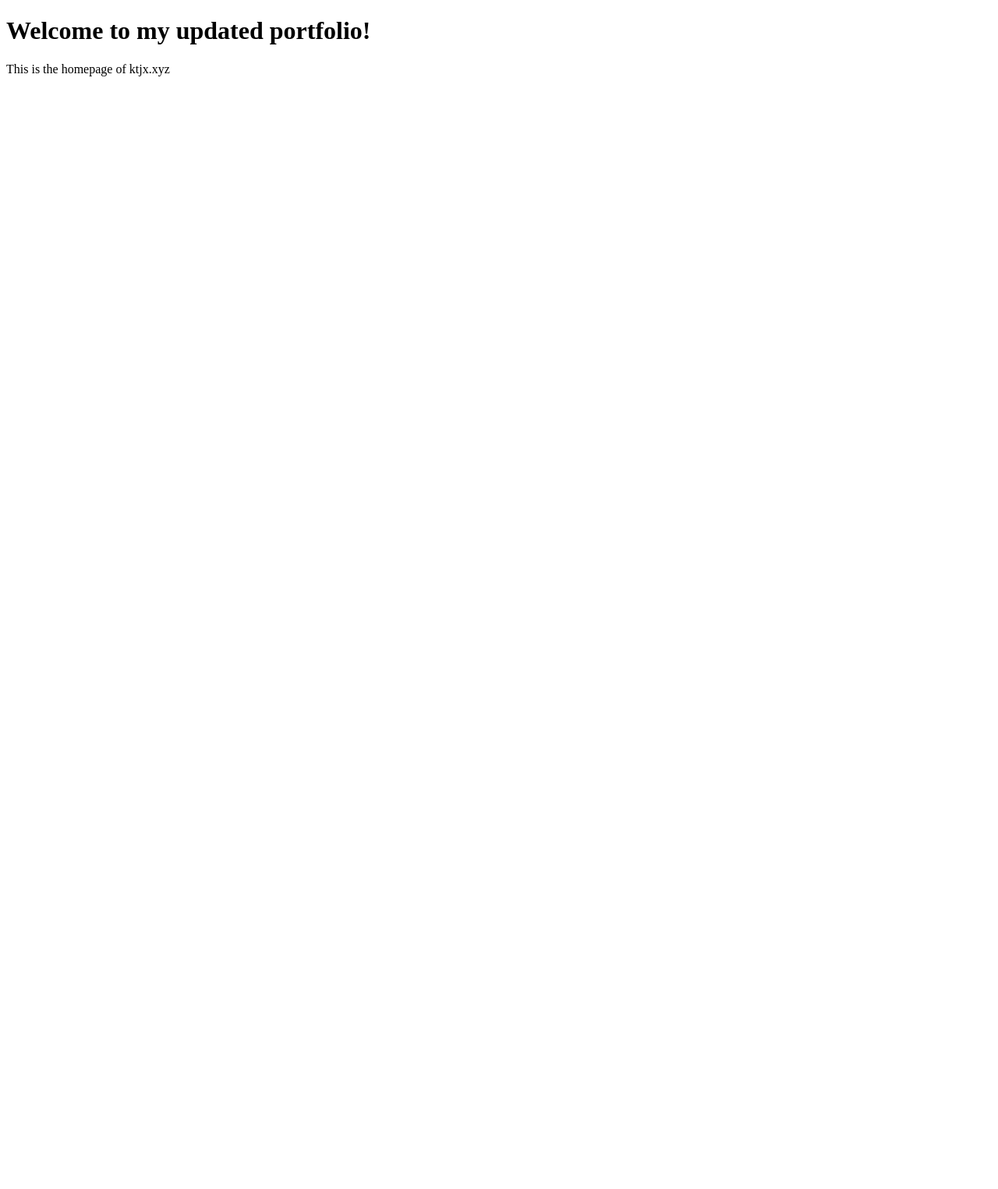
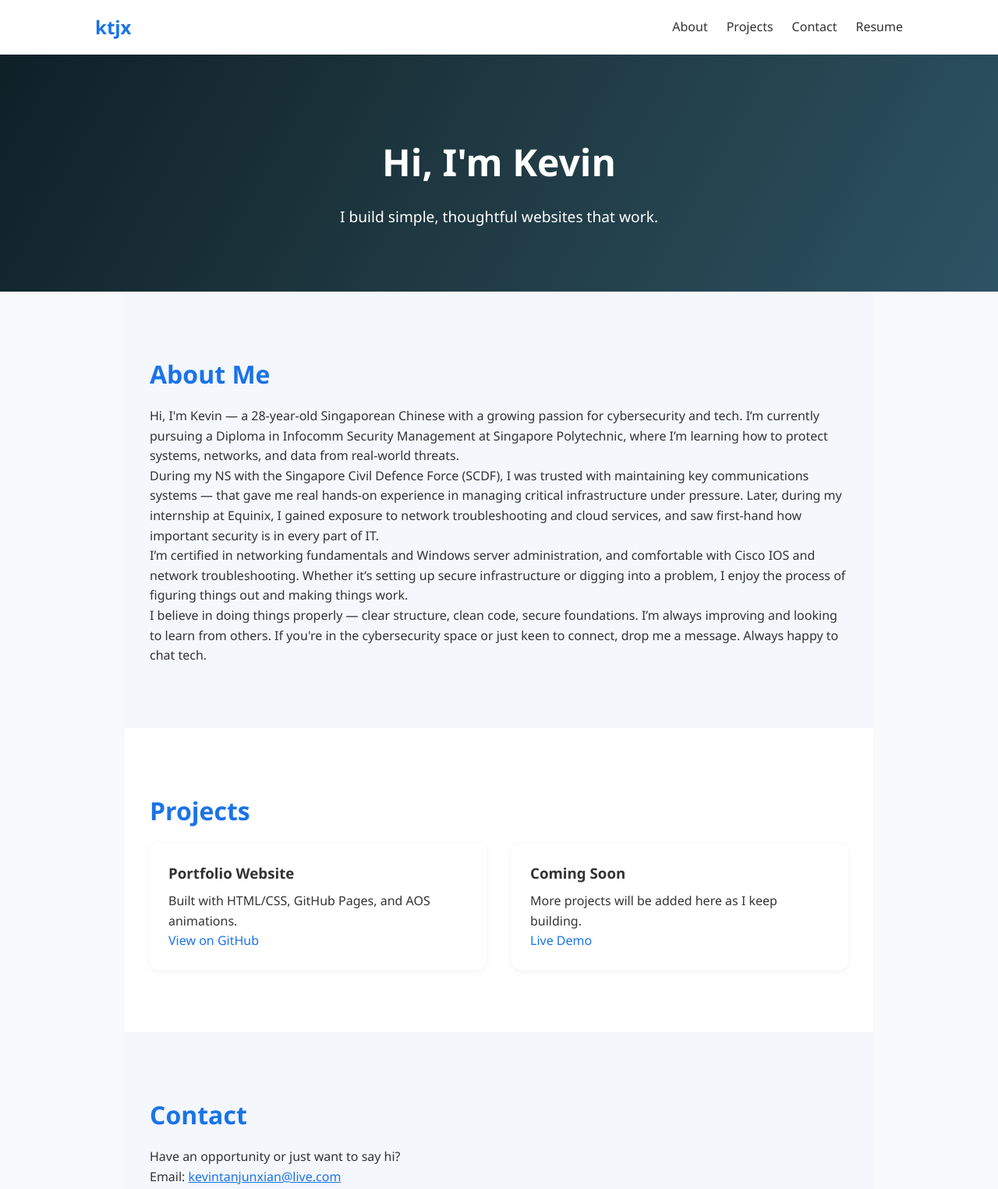
Before and after one commit to idevonic/ktjx.xyz, a plain HTML site: page index.html in a window 1280 px wide. Shown: the top 1525 px of the page at 78% size. Before the commit the page ends 800 px from the top, so only its background shows below. Drawn offline with nearby package versions, Linux system fonts and the light colour scheme.

Commit message:
updated code

```diff
--- a/index.html
+++ b/index.html
@@ -1,11 +1,87 @@
 <!DOCTYPE html>
-<html>
+<html lang="en">
 <head>
   <meta charset="UTF-8" />
-  <title>ktjx – Portfolio</title>
+  <meta name="viewport" content="width=device-width, initial-scale=1.0" />
+  <title>Kevin Tan – Portfolio</title>
+  <link rel="stylesheet" href="style/main.css" />
+  <link href="https://unpkg.com/aos@2.3.4/dist/aos.css" rel="stylesheet" />
 </head>
 <body>
-  <h1>Welcome to my updated portfolio!</h1>
-  <p>This is the homepage of ktjx.xyz</p>
+
+  <!-- Header -->
+  <header id="navbar">
+    <nav>
+      <div class="logo">ktjx</div>
+      <ul class="nav-links">
+        <li><a href="#about">About</a></li>
+        <li><a href="#projects">Projects</a></li>
+        <li><a href="#contact">Contact</a></li>
+        <li><a href="resume.pdf" target="_blank">Resume</a></li>
+      </ul>
+    </nav>
+  </header>
+
+  <!-- Hero Section -->
+  <section class="hero" data-aos="fade-in">
+    <h1>Hi, I'm Kevin</h1>
+    <p>I build simple, thoughtful websites that work.</p>
+  </section>
+
+  <!-- About Section -->
+  <section id="about" class="content-section" data-aos="fade-up">
+    <h2>About Me</h2>
+    <p>Hi, I'm Kevin — a 28-year-old Singaporean Chinese with a growing passion for cybersecurity and tech. I’m currently pursuing a Diploma in Infocomm Security Management at Singapore Polytechnic, where I’m learning how to protect systems, networks, and data from real-world threats.</p>
+
+    <p>During my NS with the Singapore Civil Defence Force (SCDF), I was trusted with maintaining key communications systems — that gave me real hands-on experience in managing critical infrastructure under pressure. Later, during my internship at Equinix, I gained exposure to network troubleshooting and cloud services, and saw first-hand how important security is in every part of IT.</p>
+
+    <p>I’m certified in networking fundamentals and Windows server administration, and comfortable with Cisco IOS and network troubleshooting. Whether it’s setting up secure infrastructure or digging into a problem, I enjoy the process of figuring things out and making things work.</p>
+
+    <p>I believe in doing things properly — clear structure, clean code, secure foundations. I’m always improving and looking to learn from others. If you're in the cybersecurity space or just keen to connect, drop me a message. Always happy to chat tech.</p>
+  </section>
+
+  <!-- Projects -->
+  <section id="projects" class="content-section" data-aos="fade-up">
+    <h2>Projects</h2>
+    <div class="projects-grid">
+      <div class="project-card" data-aos="zoom-in" data-aos-delay="100">
+        <h3>Portfolio Website</h3>
+        <p>Built with HTML/CSS, GitHub Pages, and AOS animations.</p>
+        <a href="https://github.com/idevonic/ktjx.xyz" target="_blank">View on GitHub</a>
+      </div>
+      <div class="project-card" data-aos="zoom-in" data-aos-delay="200">
+        <h3>Coming Soon</h3>
+        <p>More projects will be added here as I keep building.</p>
+        <a href="#">Live Demo</a>
+      </div>
+    </div>
+  </section>
+
+  <!-- Contact -->
+  <section id="contact" class="content-section" data-aos="fade-up">
+    <h2>Contact</h2>
+    <p>Have an opportunity or just want to say hi?</p>
+    <p>Email: <a href="mailto:kevintanjunxian@live.com">kevintanjunxian@live.com</a></p>
+  </section>
+
+  <!-- Footer -->
+  <footer>
+    <p>© 2025 Kevin Tan – ktjx.xyz</p>
+  </footer>
+
+  <!-- Scripts -->
+  <script src="https://unpkg.com/aos@2.3.4/dist/aos.js"></script>
+  <script>
+    AOS.init({ once: false, duration: 800, easing: 'ease-out' });
+
+    const navbar = document.getElementById('navbar');
+    window.addEventListener('scroll', () => {
+      navbar.classList.toggle('scrolled', window.scrollY > 50);
+    });
+
+    // 🧠 Force scroll to top on refresh
+    window.history.scrollRestoration = 'manual';
+    window.scrollTo(0, 0);
+  </script>
 </body>
 </html>
--- a/style/main.css
+++ b/style/main.css
@@ -0,0 +1,144 @@
+/* Reset & Base */
+* {
+  margin: 0;
+  padding: 0;
+  box-sizing: border-box;
+  scroll-behavior: smooth;
+}
+
+body {
+  font-family: 'Segoe UI', sans-serif;
+  background: #f8f9fa;
+  color: #333;
+  line-height: 1.6;
+}
+
+/* Header */
+header {
+  position: sticky;
+  top: 0;
+  width: 100%;
+  background: #fff;
+  box-shadow: 0 1px 5px rgba(0,0,0,0.05);
+  transition: background 0.3s ease, box-shadow 0.3s ease;
+  z-index: 999;
+}
+
+header.scrolled {
+  background: #ffffffdd;
+  box-shadow: 0 4px 12px rgba(0,0,0,0.08);
+}
+
+nav {
+  max-width: 1100px;
+  margin: auto;
+  padding: 1rem 2rem;
+  display: flex;
+  justify-content: space-between;
+  align-items: center;
+}
+
+.logo {
+  font-size: 1.5rem;
+  font-weight: bold;
+  color: #1a73e8;
+}
+
+.nav-links {
+  list-style: none;
+  display: flex;
+  gap: 1.5rem;
+}
+
+.nav-links a {
+  text-decoration: none;
+  color: #333;
+  font-weight: 500;
+  transition: color 0.3s ease;
+}
+
+.nav-links a:hover {
+  color: #1a73e8;
+}
+
+/* Hero Section */
+.hero {
+  text-align: center;
+  padding: 100px 2rem 80px;
+  background: linear-gradient(120deg, #0f2027, #203a43, #2c5364);
+  color: white;
+}
+
+.hero h1 {
+  font-size: 3rem;
+  margin-bottom: 1rem;
+}
+
+.hero p {
+  font-size: 1.2rem;
+}
+
+/* Content Sections */
+.content-section {
+  max-width: 960px;
+  margin: auto;
+  padding: 80px 2rem;
+}
+
+.content-section:nth-child(odd) {
+  background: #f4f7fb;
+}
+
+.content-section:nth-child(even) {
+  background: #ffffff;
+}
+
+.content-section h2 {
+  font-size: 2rem;
+  color: #1a73e8;
+  margin-bottom: 1rem;
+}
+
+/* Projects */
+.projects-grid {
+  display: grid;
+  gap: 2rem;
+  grid-template-columns: repeat(auto-fit, minmax(280px, 1fr));
+}
+
+.project-card {
+  background: white;
+  padding: 1.5rem;
+  border-radius: 12px;
+  box-shadow: 0 2px 8px rgba(0,0,0,0.05);
+  transition: transform 0.3s ease, box-shadow 0.3s ease;
+}
+
+.project-card:hover {
+  transform: translateY(-6px);
+  box-shadow: 0 8px 20px rgba(0,0,0,0.1);
+}
+
+.project-card h3 {
+  margin-bottom: 0.5rem;
+}
+
+.project-card a {
+  color: #1a73e8;
+  font-weight: 500;
+  text-decoration: none;
+}
+
+/* Contact */
+#contact a {
+  color: #1a73e8;
+  text-decoration: underline;
+}
+
+/* Footer */
+footer {
+  text-align: center;
+  padding: 2rem;
+  font-size: 0.9rem;
+  color: #777;
+}
```
Also changed, not shown: style.css (deleted).
